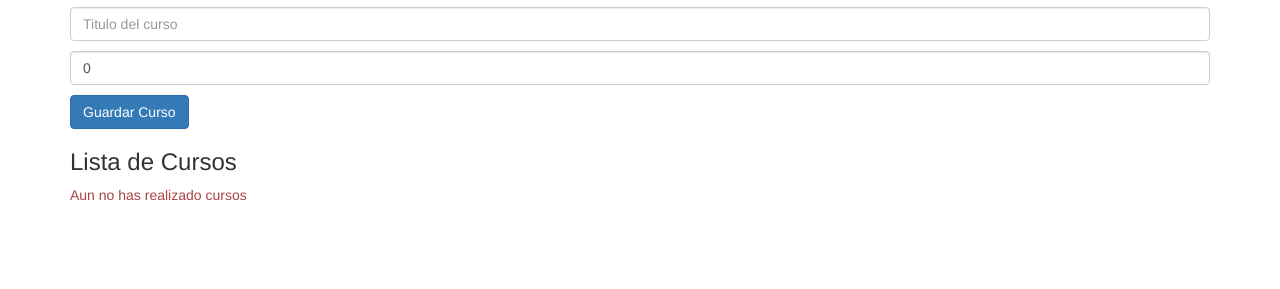
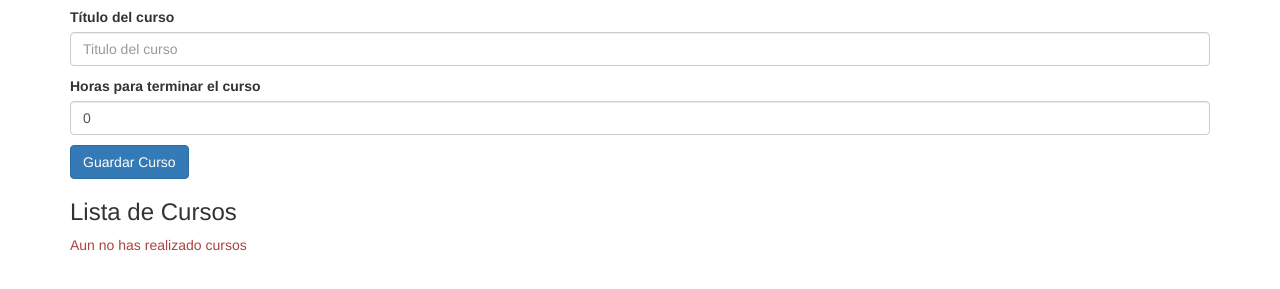
Before and after one commit to juli6464/tracker-cursos-vue, a plain HTML site: page index.html in a window 1280 px wide. Shown: the part 63-352 px from the top of the page. Drawn offline with nearby package versions, Linux system fonts and the light colour scheme.

Commit message:
textos de campos

```diff
--- a/index.html
+++ b/index.html
@@ -15,10 +15,13 @@
             Mis Cursos de Programación
         </h1>
             <p>
-                <input type="text" placeholder="Titulo del curso" class="form-control" v-model="title"  required/>
+                <label for="">Título del curso</label>
+                <input type="text" placeholder="Titulo del curso" class="form-control" v-model="title" />
             </p>
             <p>
-                <input type="number" placeholder="Horas"  class="form-control" v-model="time"  required/>
+                <label for="">Horas para terminar el curso</label>
+
+                <input type="number" placeholder="Horas"  class="form-control" v-model="time" />
             </p>
             <p>
                 <button  @click="addCourse" class="btn btn-primary">Guardar Curso</button>
@@ -36,7 +39,7 @@
             </ol>
             <hr/>
             <p>
-                Llevo <strong>{{ totalTime }}</strong> horas aprendiendo en Platzi.
+                🕐<strong>{{ totalTime }}</strong> horas aprendiendo en Platzi.
                 <b>#NuncaParesDeAprender 💚</b>
             </p>
         </div>
```
